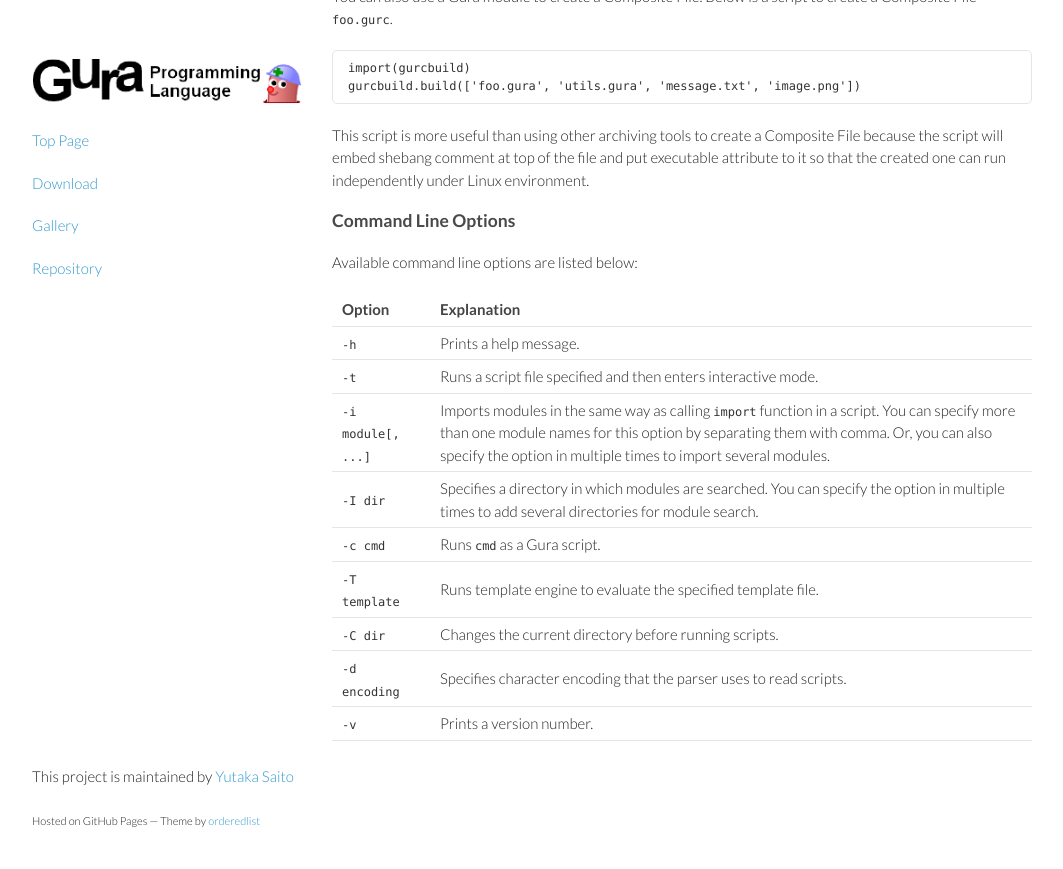
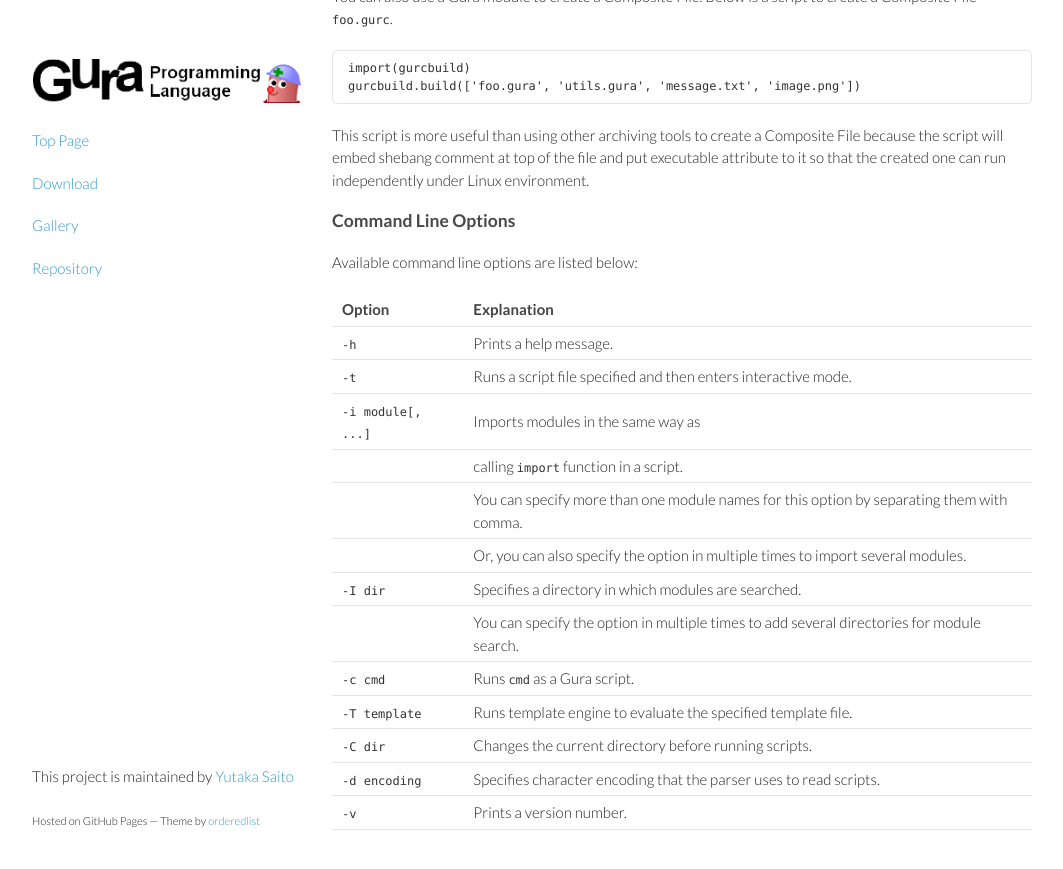
Before and after one commit to rudidude86/gura-lang.github.io, a Jekyll site: the page built from documents/Launch-Program.md, in a window 1280 px wide and 900 px high, scrolled down 2492 px. Shown: the top 869 px of the window, without its empty margins (108-1171 px from the left). Built offline with Jekyll 4.4.1, drawn with Linux system fonts in a browser that asks for light colours; Markdown is read by kramdown in place of the engine named in the settings.

Commit message:
wrote a table in a readable manner

```diff
--- a/documents/Launch-Program.md
+++ b/documents/Launch-Program.md
@@ -144,19 +144,18 @@ independently under Linux environment.
 
 Available command line options are listed below:
 
-<table>
-<tr><th>Option</th><th>Explanation</th></tr>
-<tr><td><code>-h</code></td><td>Prints a help message.</td></tr>
-<tr><td><code>-t</code></td><td>Runs a script file specified and then enters interactive mode.</td></tr>
-<tr><td><code>-i module[, ...]</code></td><td>Imports modules in the same way as
-  calling <code>import</code> function in a script.
-  You can specify more than one module names for this option by separating them with comma.
-  Or, you can also specify the option in multiple times to import several modules.</td></tr>
-<tr><td><code>-I dir</code></td><td>Specifies a directory in which modules are searched.
-  You can specify the option in multiple times to add several directories for module search.</td></tr>
-<tr><td><code>-c cmd</code></td><td>Runs <code>cmd</code> as a Gura script.</td></tr>
-<tr><td><code>-T template</code></td><td>Runs template engine to evaluate the specified template file.</td></tr>
-<tr><td><code>-C dir</code></td><td>Changes the current directory before running scripts.</td></tr>
-<tr><td><code>-d encoding</code></td><td>Specifies character encoding that the parser uses to read scripts.</td></tr>
-<tr><td><code>-v</code></td><td>Prints a version number.</td></tr>
-</table>
+Option             | Explanation
+-------------------|------------------------------------------------------------
+`-h`               | Prints a help message.
+`-t`               | Runs a script file specified and then enters interactive mode.
+`-i module[, ...]` | Imports modules in the same way as
+                   | calling <code>import</code> function in a script.
+                   | You can specify more than one module names for this option by separating them with comma.
+                   | Or, you can also specify the option in multiple times to import several modules.
+`-I dir`           | Specifies a directory in which modules are searched.
+                   | You can specify the option in multiple times to add several directories for module search.
+`-c cmd`           | Runs `cmd` as a Gura script.
+`-T template`      | Runs template engine to evaluate the specified template file.
+`-C dir`           | Changes the current directory before running scripts.
+`-d encoding`      | Specifies character encoding that the parser uses to read scripts.
+`-v`               | Prints a version number.
```
